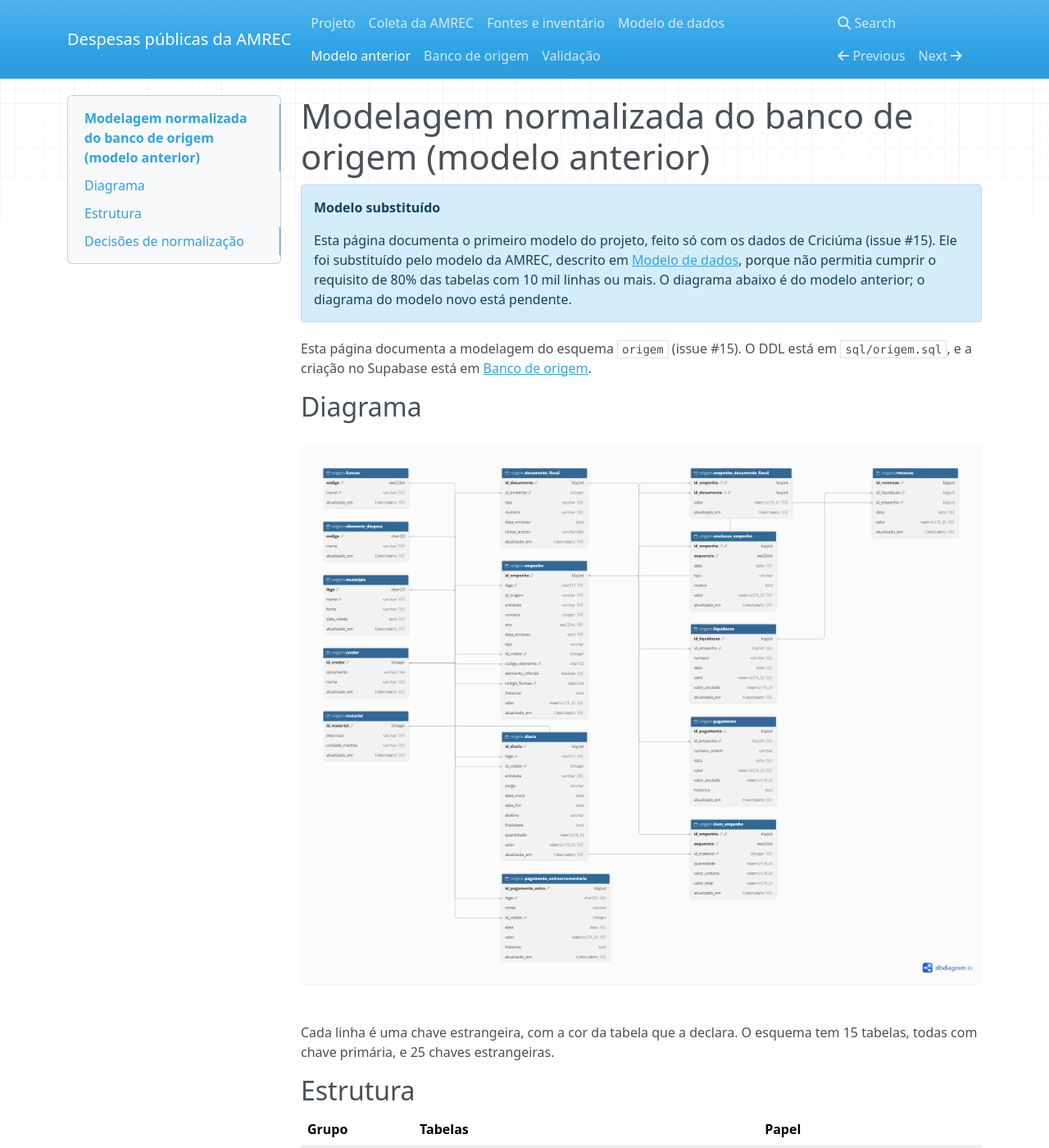
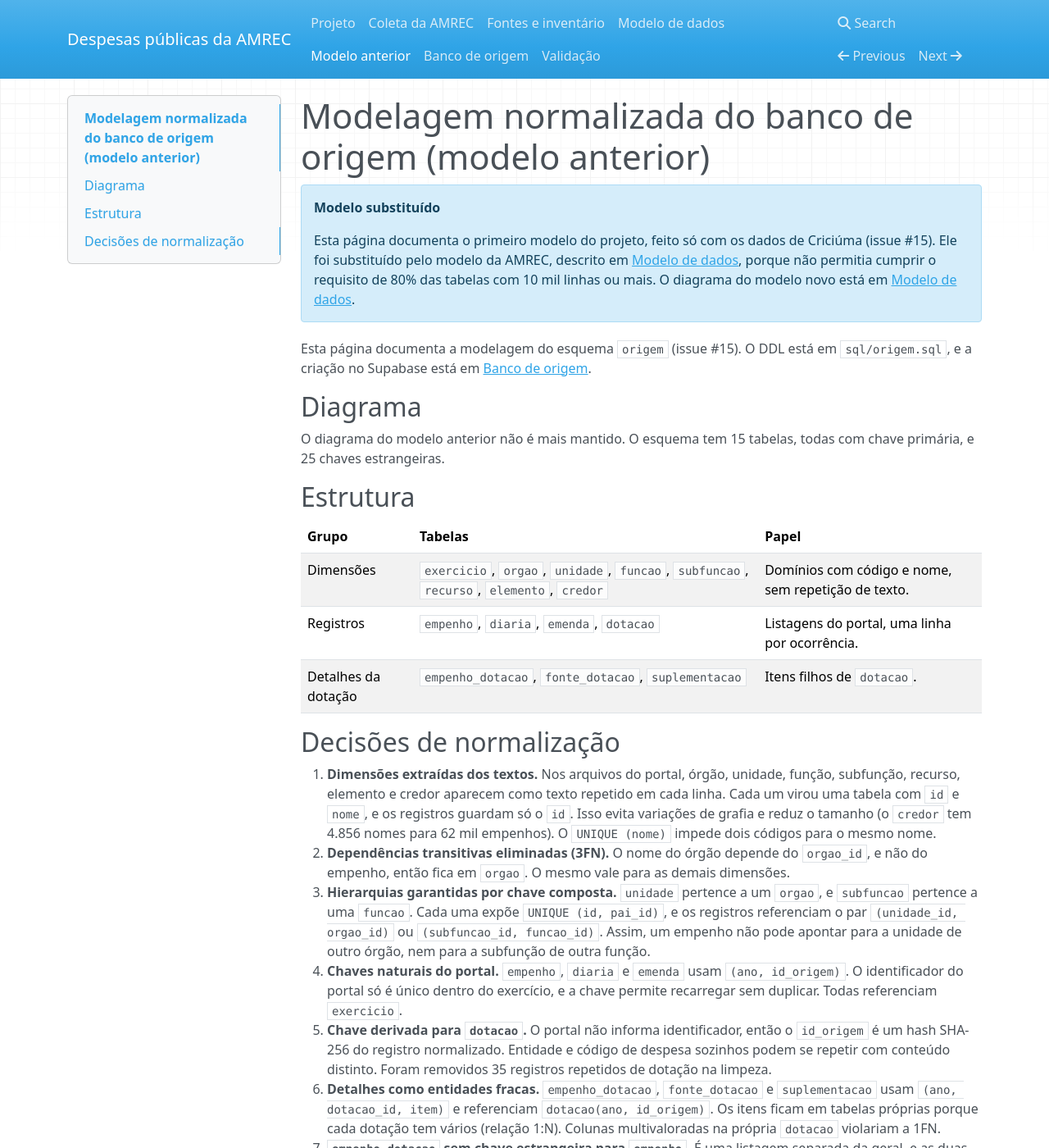
Before and after one commit to 02kamk/Trabalho_Final_Engenharia_de_Dados, an MkDocs documentation site: the page built from docs/modelagem.md, in a window 1280 px wide and 1400 px high. Shown: the whole window at 82% size. Built offline with MkDocs 1.6.1, drawn with Linux system fonts in a browser that asks for light colours; nearby versions of some CDN libraries.

Commit message:
Inclui o diagrama do novo modelo na página de modelo de dados
Refs #34

Closes #42

```diff
--- a/docs/modelagem.md
+++ b/docs/modelagem.md
@@ -1,15 +1,13 @@
 # Modelagem normalizada do banco de origem (modelo anterior)
 
 !!! note "Modelo substituído"
-    Esta página documenta o primeiro modelo do projeto, feito só com os dados de Criciúma (issue #15). Ele foi substituído pelo modelo da AMREC, descrito em [Modelo de dados](modelo.md), porque não permitia cumprir o requisito de 80% das tabelas com 10 mil linhas ou mais. O diagrama abaixo é do modelo anterior; o diagrama do modelo novo está pendente.
+    Esta página documenta o primeiro modelo do projeto, feito só com os dados de Criciúma (issue #15). Ele foi substituído pelo modelo da AMREC, descrito em [Modelo de dados](modelo.md), porque não permitia cumprir o requisito de 80% das tabelas com 10 mil linhas ou mais. O diagrama do modelo novo está em [Modelo de dados](modelo.md#diagrama).
 
 Esta página documenta a modelagem do esquema `origem` (issue #15). O DDL está em `sql/origem.sql`, e a criação no Supabase está em [Banco de origem](banco.md).
 
 ## Diagrama
 
-![Diagrama do esquema origem](diagrama_origem.drawio.png)
-
-Cada linha é uma chave estrangeira, com a cor da tabela que a declara. O esquema tem 15 tabelas, todas com chave primária, e 25 chaves estrangeiras.
+O diagrama do modelo anterior não é mais mantido. O esquema tem 15 tabelas, todas com chave primária, e 25 chaves estrangeiras.
 
 ## Estrutura
 
```
Also changed, not shown: docs/modelo.md (+6 -0 lines).
